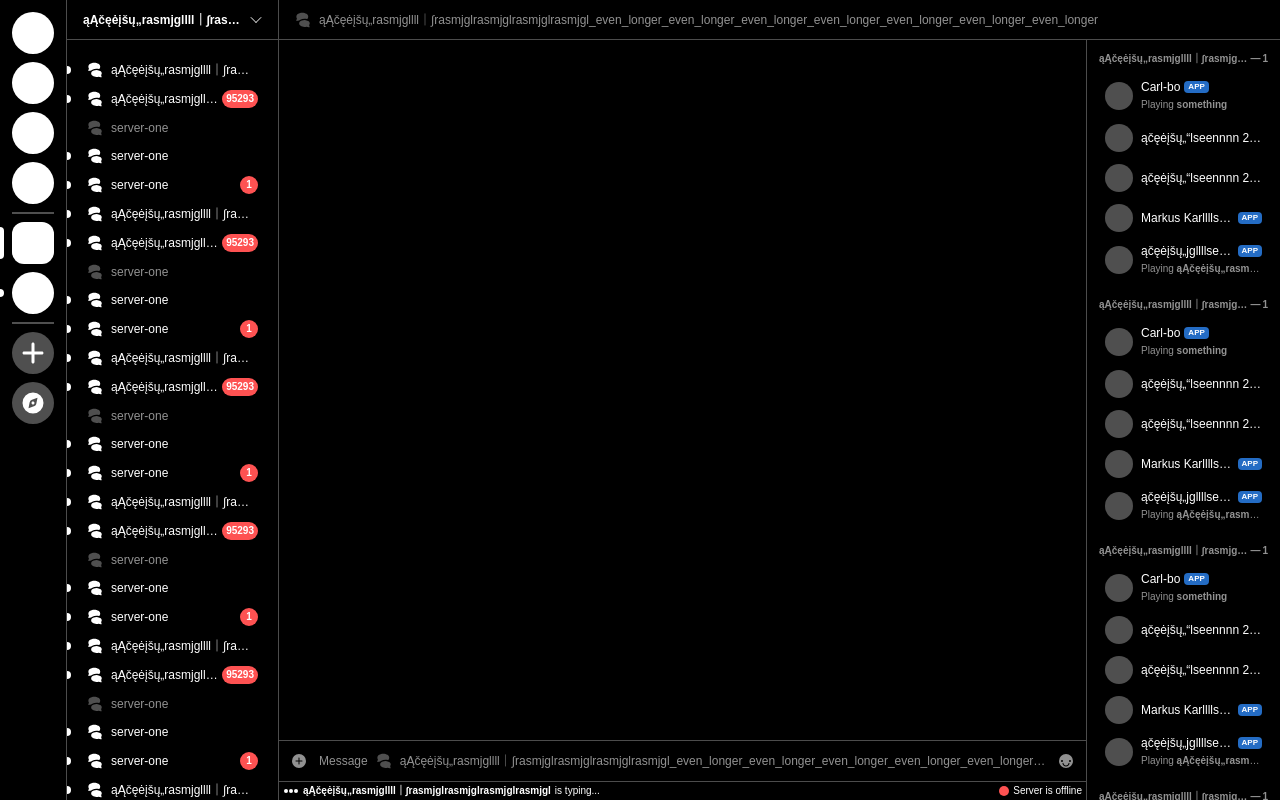
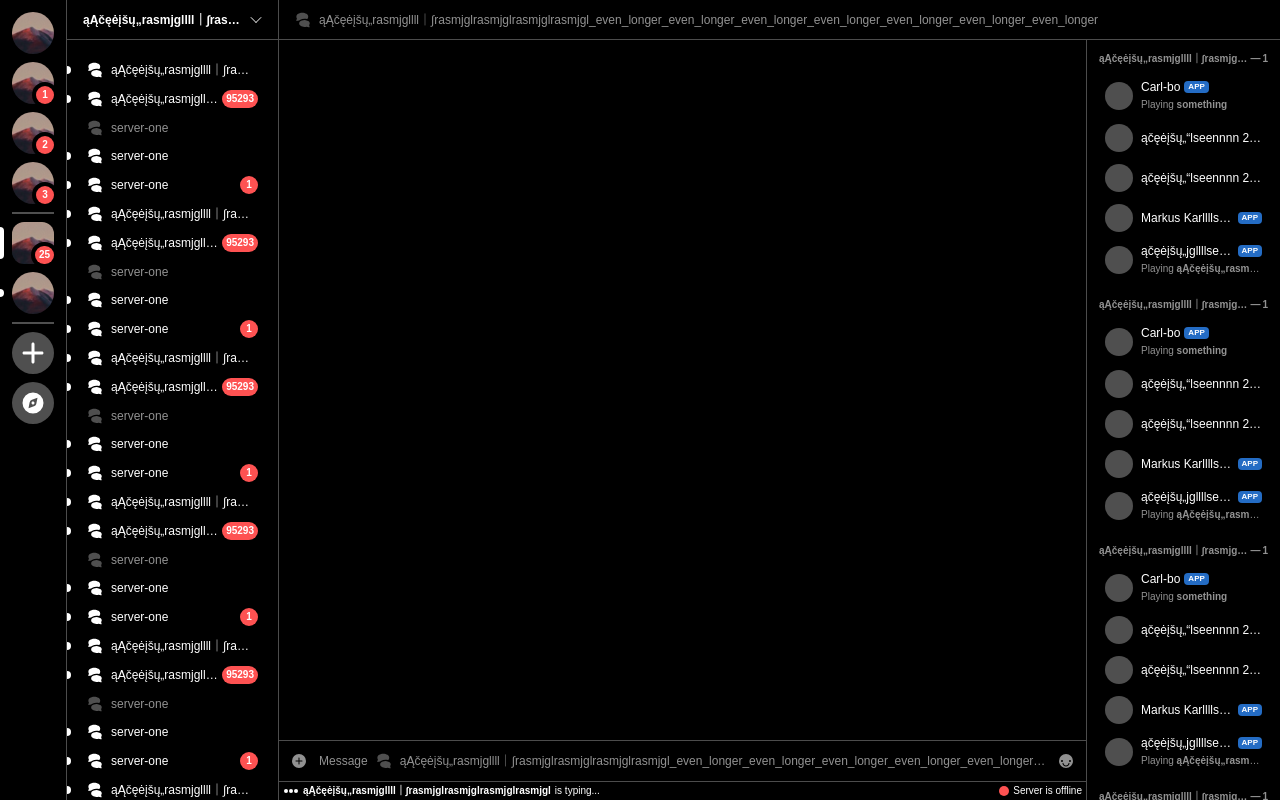
Before and after one commit to ELginas/blueskim, a SvelteKit app: page / in a window 1280 px wide. Built offline with nearby package versions, Linux system fonts and the light colour scheme.

Commit message:
mainly notif bubble

```diff
--- a/src/app.css
+++ b/src/app.css
@@ -9,6 +9,8 @@ body,
 
 body {
   font-family: "IBM Plex Sans Variable", sans-serif;
+  -webkit-font-smoothing: antialiased;
+  -moz-osx-font-smoothing: grayscale;
 }
 
 @theme {
@@ -62,12 +64,16 @@ body {
 }
 
 @layer components {
-  .drag-none {
+  .no-interact {
     -webkit-user-drag: none;
     -khtml-user-drag: none;
     -moz-user-drag: none;
     -o-user-drag: none;
     user-drag: none;
+    -webkit-user-select: none;
+    -moz-user-select: none;
+    -ms-user-select: none;
+    user-select: none;
   }
 }
 
--- a/src/lib/components/ChannelName.svelte
+++ b/src/lib/components/ChannelName.svelte
@@ -2,9 +2,7 @@
   const { Icon, name, disabled } = $props();
 </script>
 
-<span
-  class="inline-flex overflow-hidden items-center gap-2 select-none drag-none"
->
+<span class="inline-flex overflow-hidden items-center gap-2 no-interact">
   <Icon
     class={["size-4 flex-none", disabled ? "text-disabled" : "text-white"]}
   />
--- a/src/lib/components/LiveStatus.svelte
+++ b/src/lib/components/LiveStatus.svelte
@@ -10,7 +10,5 @@
       state === "offline" && "bg-red",
     ]}
   ></div>
-  <span class="text-white text-sm/sm select-none drag-none truncate"
-    >{message}</span
-  >
+  <span class="text-white text-sm/sm no-interact truncate">{message}</span>
 </div>
--- a/src/lib/components/MaskedImage.svelte
+++ b/src/lib/components/MaskedImage.svelte
@@ -1,8 +1,8 @@
 <script>
-  import NotificationBadge from "$lib/components/NotificationBadge.svelte";
-
   let {
+    id,
     class: klass,
+    classImage,
     offsetWidth,
     baseSize = $bindable(),
     width = $bindable(),
@@ -12,15 +12,15 @@
 </script>
 
 <div class={["relative", klass]} bind:clientWidth={baseSize}>
-  <svg xmlns="http://www.w3.org/2000/svg" width={baseSize} height={baseSize}>
+  <svg
+    class="absolute"
+    xmlns="http://www.w3.org/2000/svg"
+    width={baseSize}
+    height={baseSize}
+  >
     <defs>
-      <mask id="mask">
-        <circle
-          cx={baseSize / 2}
-          cy={baseSize / 2}
-          r={baseSize / 2}
-          fill="white"
-        />
+      <mask id="mask{id}">
+        <rect x="0" y="0" height={baseSize} width={baseSize} fill="white" />
         <rect
           x={baseSize - width}
           y={baseSize - height}
@@ -35,15 +35,15 @@
         />
       </mask>
     </defs>
-    <image
-      href="/test_64x64.png"
-      x="0"
-      y="0"
-      height={baseSize}
-      width={baseSize}
-      mask="url(#mask)"
-    />
   </svg>
+  <img
+    class={classImage}
+    style="mask: url(#mask{id});"
+    src="/test_64x64.png"
+    width={baseSize}
+    height={baseSize}
+    alt=""
+  />
   {#if badge}
     <div class="absolute bottom-0 right-0">
       {@render badge()}
--- a/src/lib/components/MemberSidebar.svelte
+++ b/src/lib/components/MemberSidebar.svelte
@@ -38,7 +38,7 @@
 
 {#snippet category(name, count)}
   <div
-    class="flex mb-2 font-semibold select-none drag-none text-disabled-text text-sm/sm gap-0.5"
+    class="flex mb-2 font-semibold no-interact text-disabled-text text-sm/sm gap-0.5"
   >
     <!-- TODO: center em dash by taking away trailing right space from truncated text -->
     <span class="truncate">{name}</span>
--- a/src/lib/components/NavEntry.svelte
+++ b/src/lib/components/NavEntry.svelte
@@ -5,14 +5,24 @@
   import ContextMenuSeparator from "./ContextMenuSeparator.svelte";
   import ContextMenuSub from "./ContextMenuSub.svelte";
   import NotificationHalfBubble from "./NotificationHalfBubble.svelte";
-  const { active, notification, name } = $props();
+  import ServerImage from "./ServerImage.svelte";
+  const { id, active, notification, pings, name } = $props();
 </script>
 
 <!-- TODO: keep tooltip open if alr open, fix context and tooltip when exiting page focus, tooltip clashing with contextmenu -->
 <div class="flex w-full items-center relative">
   <!-- <ContextMenu.Root>
     <ContextMenu.Trigger> -->
-  <Tooltip
+  <ServerImage
+    {id}
+    {pings}
+    class="peer mx-3 size-[42px]"
+    classImage={[
+      "no-interact hover:rounded-[12px] transition-all",
+      active ? "rounded-[12px]" : "rounded-[21px]",
+    ]}
+  />
+  <!-- <Tooltip
     class={[
       "peer size-[42px] bg-white-50 mx-3 hover:rounded-[12px] transition-all",
       active ? "rounded-[12px]" : "rounded-[21px]",
@@ -23,7 +33,7 @@
     {#snippet content()}
       {name}
     {/snippet}
-  </Tooltip>
+  </Tooltip> -->
   <!-- </ContextMenu.Trigger>
     <ContextMenu.Content
       class="z-10 bg-gray-900 rounded-md border-gray-300 border p-2"
--- a/src/lib/components/NavSidebar.svelte
+++ b/src/lib/components/NavSidebar.svelte
@@ -7,11 +7,11 @@
 </script>
 
 <div class="flex flex-col py-3 bg-background gap-2 border-r border-border">
-  {#each [...Array(4)] as _}
-    <NavEntry name="Example name" />
+  {#each [...Array(4).keys()] as i}
+    <NavEntry name="Example name" id={i} pings={i} />
   {/each}
   <SidebarSeparator />
-  <NavEntry active />
+  <NavEntry active id={255} pings={25} />
   <NavEntry notification />
   <SidebarSeparator />
   <NavButton Icon={IconAdd} />
--- a/src/lib/components/NotificationBadge.svelte
+++ b/src/lib/components/NotificationBadge.svelte
@@ -13,7 +13,8 @@
   bind:clientWidth
   bind:clientHeight
 >
-  <span class="text-center text-white font-bold text-sm/sm min-w-[10px]"
+  <span
+    class="text-center text-white font-bold text-sm/sm min-w-[10px] no-interact"
     >{count}</span
   >
 </div>
--- /dev/null
+++ b/src/lib/components/ServerImage.svelte
@@ -0,0 +1,37 @@
+<script>
+  import MaskedImage from "$lib/components/MaskedImage.svelte";
+  import NotificationBadge from "$lib/components/NotificationBadge.svelte";
+
+  let { id, class: klass = "", classImage = "", pings } = $props();
+
+  const offsetWidth = 4;
+  let baseSize = $state(42);
+  let width = $state(0);
+  let height = $state(0);
+
+  $effect(() => {
+    if (pings == 0) {
+      width = 0;
+      height = 0;
+    }
+  });
+</script>
+
+{#snippet badge()}
+  <NotificationBadge
+    bind:clientWidth={width}
+    bind:clientHeight={height}
+    count={pings}
+  />
+{/snippet}
+
+<MaskedImage
+  {id}
+  class={["size-[42px]", klass]}
+  {classImage}
+  {offsetWidth}
+  {baseSize}
+  {width}
+  {height}
+  badge={pings > 0 ? badge : undefined}
+></MaskedImage>
--- a/src/lib/components/StatusBar.svelte
+++ b/src/lib/components/StatusBar.svelte
@@ -10,10 +10,10 @@
   class="px-1 py-0.5 flex border-t border-border items-center gap-1 overflow-hidden"
 >
   <IconLoading class="text-white w-[16px] h-[6px] flex-none" />
-  <span class="text-white text-sm/sm select-none drag-none truncate font-bold"
+  <span class="text-white text-sm/sm no-interact truncate font-bold"
     >{username}</span
   >
-  <span class="whitespace-nowrap text-white text-sm/sm select-none drag-none"
+  <span class="whitespace-nowrap text-white text-sm/sm no-interact"
     >{i18n.isTyping}...</span
   >
   <div class="flex-1 min-w-1"></div>
--- a/src/routes/+layout.svelte
+++ b/src/routes/+layout.svelte
@@ -4,6 +4,13 @@
   import { Tooltip } from "bits-ui";
 
   let { children } = $props();
+
+  $effect(() => {
+    // Specifically images in Firefox
+    window.ondragstart = function () {
+      return false;
+    };
+  });
 </script>
 
 <Tooltip.Provider>
--- a/src/routes/test/mask-offset/+page.svelte
+++ b/src/routes/test/mask-offset/+page.svelte
@@ -1,50 +1,26 @@
 <script>
-  import MaskedOverlay from "$lib/components/MaskedImage.svelte";
-  import NotificationBadge from "$lib/components/NotificationBadge.svelte";
+  import ServerImage from "$lib/components/ServerImage.svelte";
 
-  const offsetWidth = 2;
-  let baseSize = $state(42);
-  let width = $state(0);
-  let height = $state(0);
-
+  let count = $state(92);
   let visible = $state(false);
-  let count = $state(92);
 </script>
-
-{#snippet badge()}
-  <NotificationBadge
-    bind:clientWidth={width}
-    bind:clientHeight={height}
-    {count}
-  />
-{/snippet}
 
 <div
   class="bg-background h-full flex flex-col gap-2 p-2 items-center justify-center"
 >
-  <MaskedOverlay
-    class="size-[42px]"
-    {offsetWidth}
-    {baseSize}
-    {width}
-    {height}
-    badge={visible ? badge : undefined}
-  ></MaskedOverlay>
+  {#if visible}
+    <ServerImage id="0" classImage="rounded-full" pings={count} />
+    <ServerImage id="1" classImage="rounded-full" pings={count + 100} />
+  {/if}
   <div class="flex gap-1">
     <input
       class="bg-background border border-border text-white text-base/base font-semibold px-2 py-1 rounded-md focus:outline outline-white"
-      type="text"
+      type="number"
       bind:value={count}
     />
     <button
       class="px-2 py-1 text-white font-semibold text-base/base bg-background border border-border rounded-md"
-      onclick={() => {
-        visible = !visible;
-        if (!visible) {
-          width = 0;
-          height = 0;
-        }
-      }}>{visible ? "Hide" : "Show"}</button
+      onclick={() => (visible = !visible)}>{visible ? "Hide" : "Show"}</button
     >
   </div>
 </div>
```
